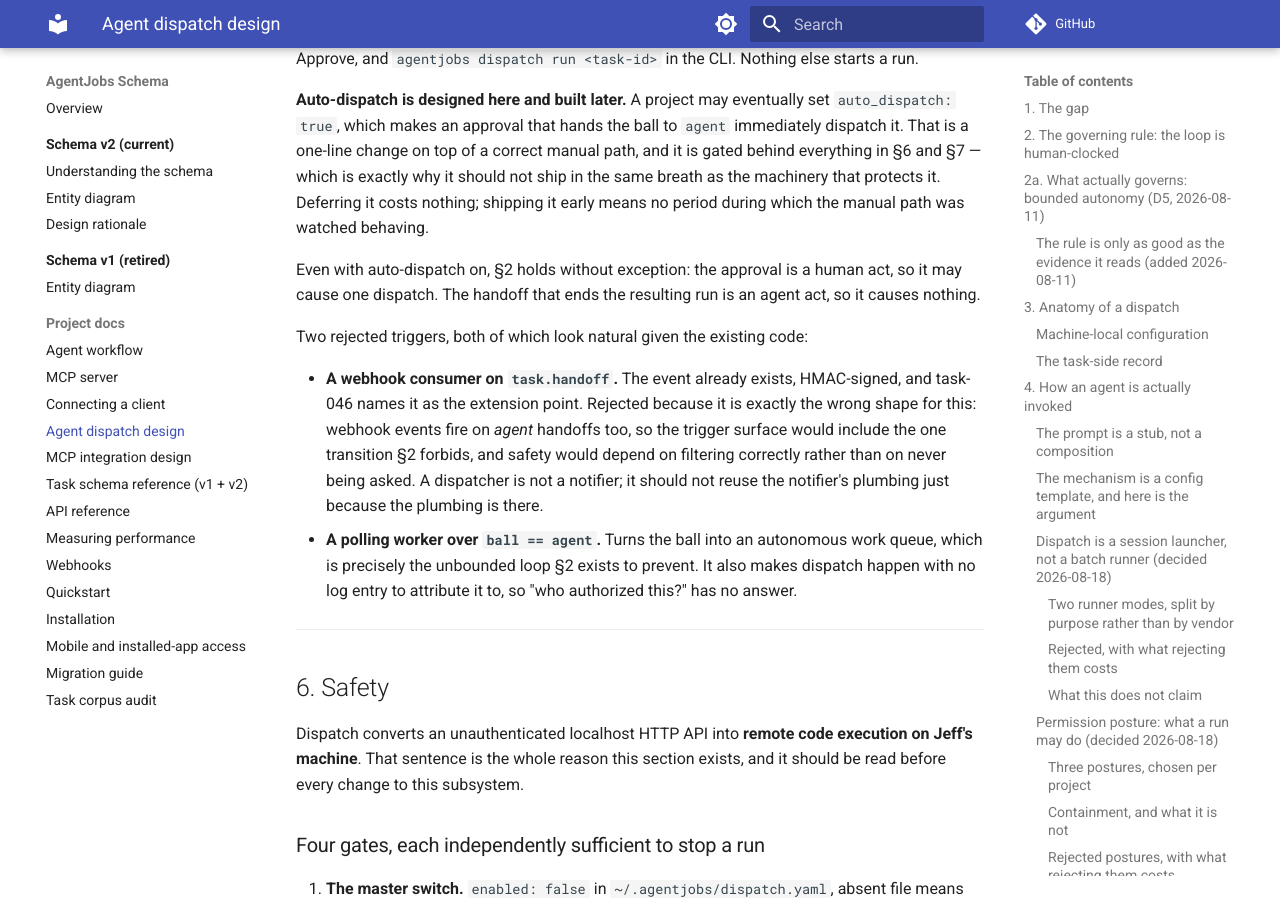
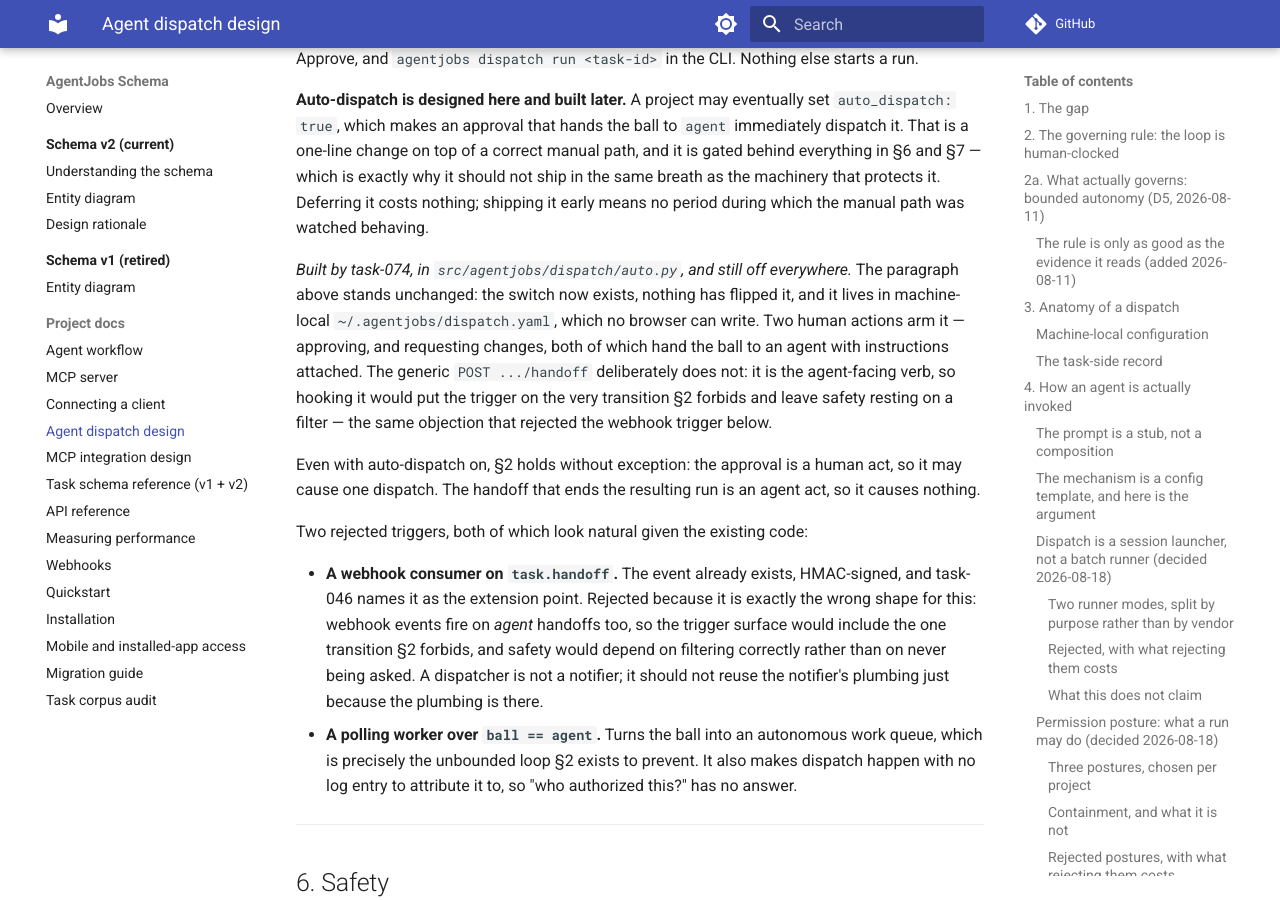
Before and after one commit to jeffposey/agentjobs, an MkDocs documentation site: the page built from docs/agent-dispatch-design.md, in a window 1280 px wide and 900 px high, scrolled down 12922 px. Built offline with MkDocs 1.6.1 and Material for MkDocs 9.7.7, drawn with Linux system fonts in a browser that asks for light colours; comment, search, counter and statistics services are not loaded.

Commit message:
docs(dispatch): record that auto-dispatch is built, and still off

```diff
--- a/docs/agent-dispatch-design.md
+++ b/docs/agent-dispatch-design.md
@@ -538,6 +538,15 @@ it is gated behind everything in §6 and §7 — which is exactly why it should
 the same breath as the machinery that protects it. Deferring it costs nothing; shipping
 it early means no period during which the manual path was watched behaving.
 
+*Built by task-074, in `src/agentjobs/dispatch/auto.py`, and still off everywhere.* The
+paragraph above stands unchanged: the switch now exists, nothing has flipped it, and it
+lives in machine-local `~/.agentjobs/dispatch.yaml`, which no browser can write. Two
+human actions arm it — approving, and requesting changes, both of which hand the ball to
+an agent with instructions attached. The generic `POST .../handoff` deliberately does
+not: it is the agent-facing verb, so hooking it would put the trigger on the very
+transition §2 forbids and leave safety resting on a filter — the same objection that
+rejected the webhook trigger below.
+
 Even with auto-dispatch on, §2 holds without exception: the approval is a human act, so
 it may cause one dispatch. The handoff that ends the resulting run is an agent act, so
 it causes nothing.
```
